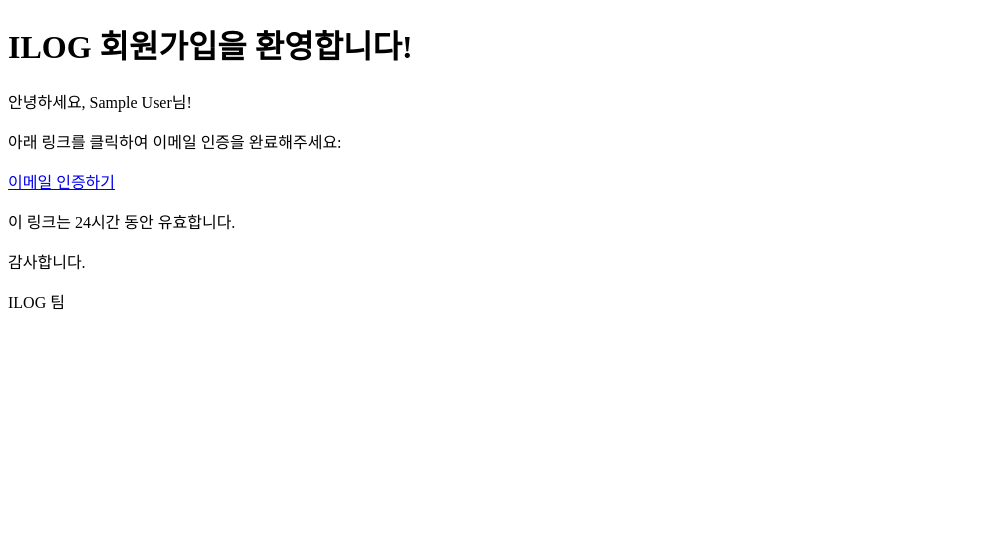
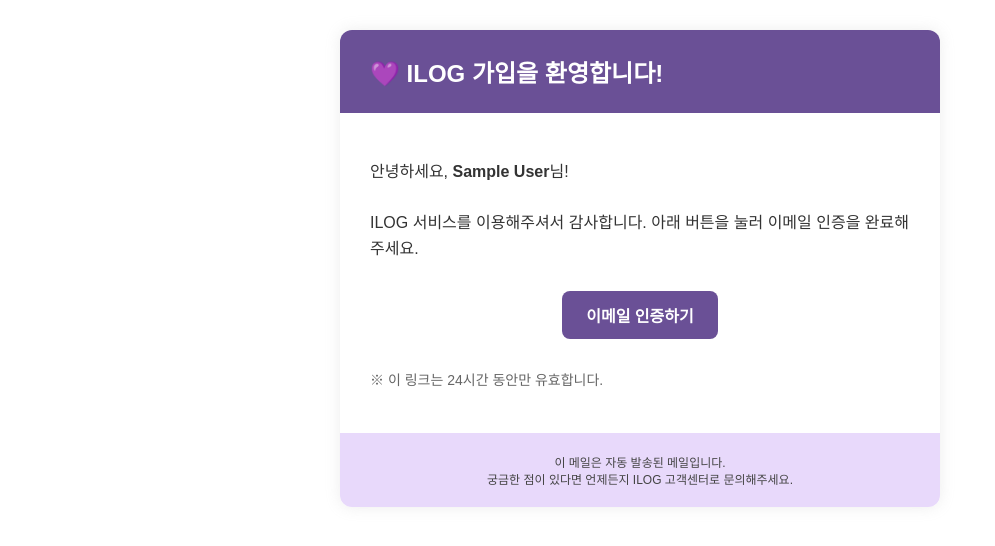
Before and after one commit to oz-200ok/fav_idol, a Django app: template templates/email_verification.html in a window 1280 px wide. Shown: the top 546 px of the page, without its empty margins (0-995 px from the left). Run offline with Django 5.2, Linux system fonts and the light colour scheme; a user stored in the database is signed in; tables that the repository leaves empty hold one stand-in row (values such as "Sample post"); the template is opened without the code that fills it: most values are stand-ins (such as "Sample title", 1, 10 or a date in 2020).

Commit message:
📝 update email_verification
이메일 인증시 보내는 이메일의 내용을 수정

```diff
--- a/templates/email_verification.html
+++ b/templates/email_verification.html
@@ -1,15 +1,62 @@
 <!DOCTYPE html>
-<html>
-<head>
-    <title>ILOG 이메일 인증</title>
-</head>
-<body>
-    <h1>ILOG 회원가입을 환영합니다!</h1>
-    <p>안녕하세요, {{ user.name }}님!</p>
-    <p>아래 링크를 클릭하여 이메일 인증을 완료해주세요:</p>
-    <a href="{{ verification_url }}">이메일 인증하기</a>
-    <p>이 링크는 24시간 동안 유효합니다.</p>
-    <p>감사합니다.</p>
-    <p>ILOG 팀</p>
-</body>
+<html lang="en">
+  <head>
+    <meta charset="UTF-8" />
+    <meta name="viewport" content="width=device-width, initial-scale=1.0" />
+    <title>Document</title>
+  </head>
+  <body style="margin: 0; padding: 30px; font-family: 'Arial', sans-serif">
+    <div
+      style="
+        max-width: 600px;
+        margin: auto;
+        background-color: #ffffff;
+        border-radius: 12px;
+        overflow: hidden;
+        box-shadow: 0 0 15px rgba(163, 163, 163, 0.2);
+      "
+    >
+      <div style="background-color: #6a5096; color: white; padding: 24px 30px">
+        <h2 style="margin: 0; font-size: 24px">💜 ILOG 가입을 환영합니다!</h2>
+      </div>
+      <div style="padding: 30px; color: #333">
+        <p style="font-size: 16px; line-height: 1.6">
+          안녕하세요, <strong>{{ user.name }}</strong>님! <br /><br />
+          ILOG 서비스를 이용해주셔서 감사합니다. 아래 버튼을 눌러 이메일 인증을
+          완료해주세요.
+        </p>
+        <div style="text-align: center; margin: 30px 0">
+          <a
+            href="{{ verification_url }}"
+            style="
+              background-color: #6a5096;
+              color: white;
+              padding: 12px 24px;
+              text-decoration: none;
+              border-radius: 8px;
+              display: inline-block;
+              font-weight: bold;
+            "
+          >
+            이메일 인증하기
+          </a>
+        </div>
+        <p style="font-size: 14px; color: #666">
+          ※ 이 링크는 24시간 동안만 유효합니다.
+        </p>
+      </div>
+      <div
+        style="
+          background-color: #e8d9fb;
+          padding: 20px 30px;
+          text-align: center;
+          font-size: 12px;
+          color: #444;
+        "
+      >
+        이 메일은 자동 발송된 메일입니다. <br />
+        궁금한 점이 있다면 언제든지 ILOG 고객센터로 문의해주세요.
+      </div>
+    </div>
+  </body>
 </html>
```
